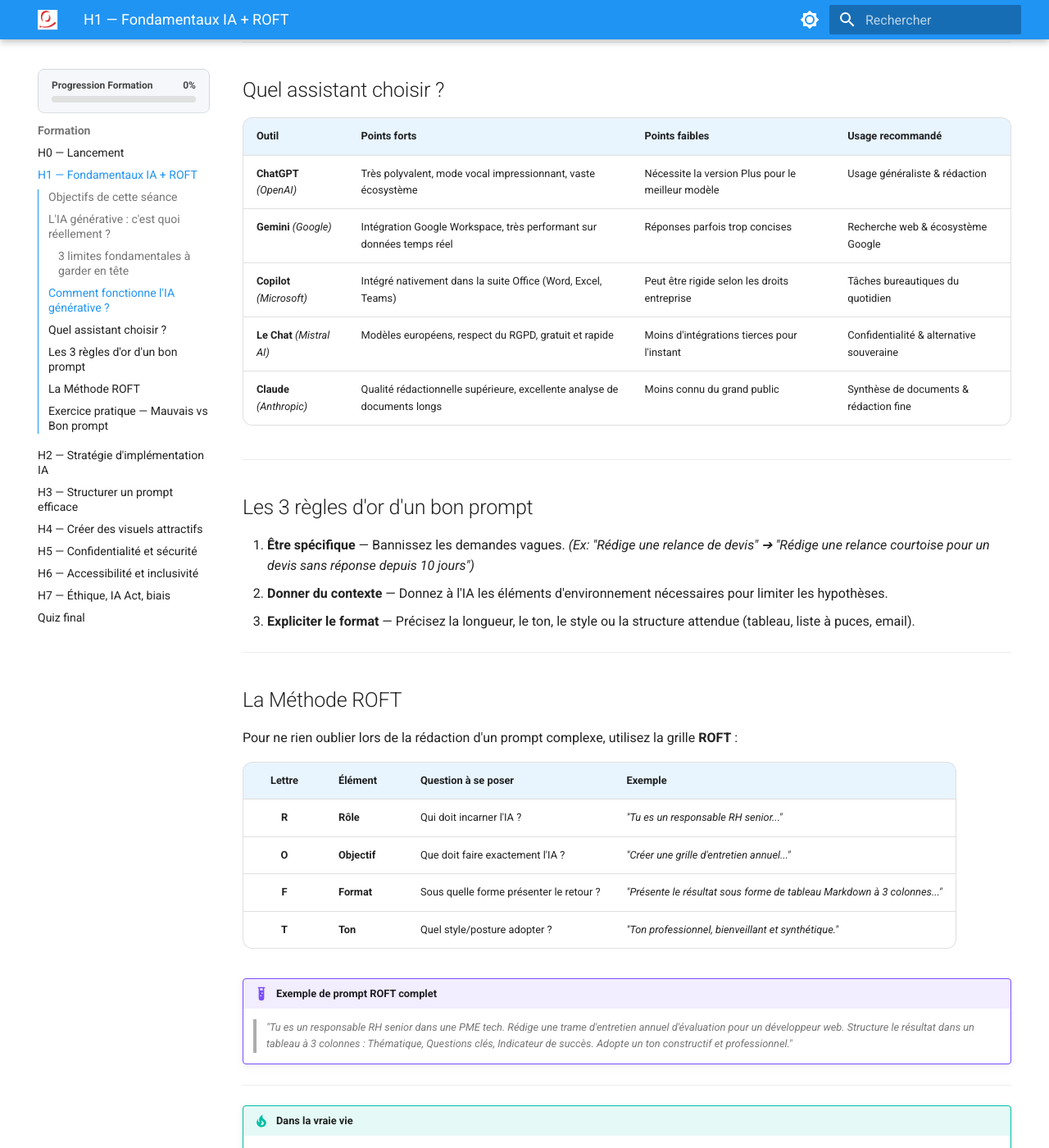
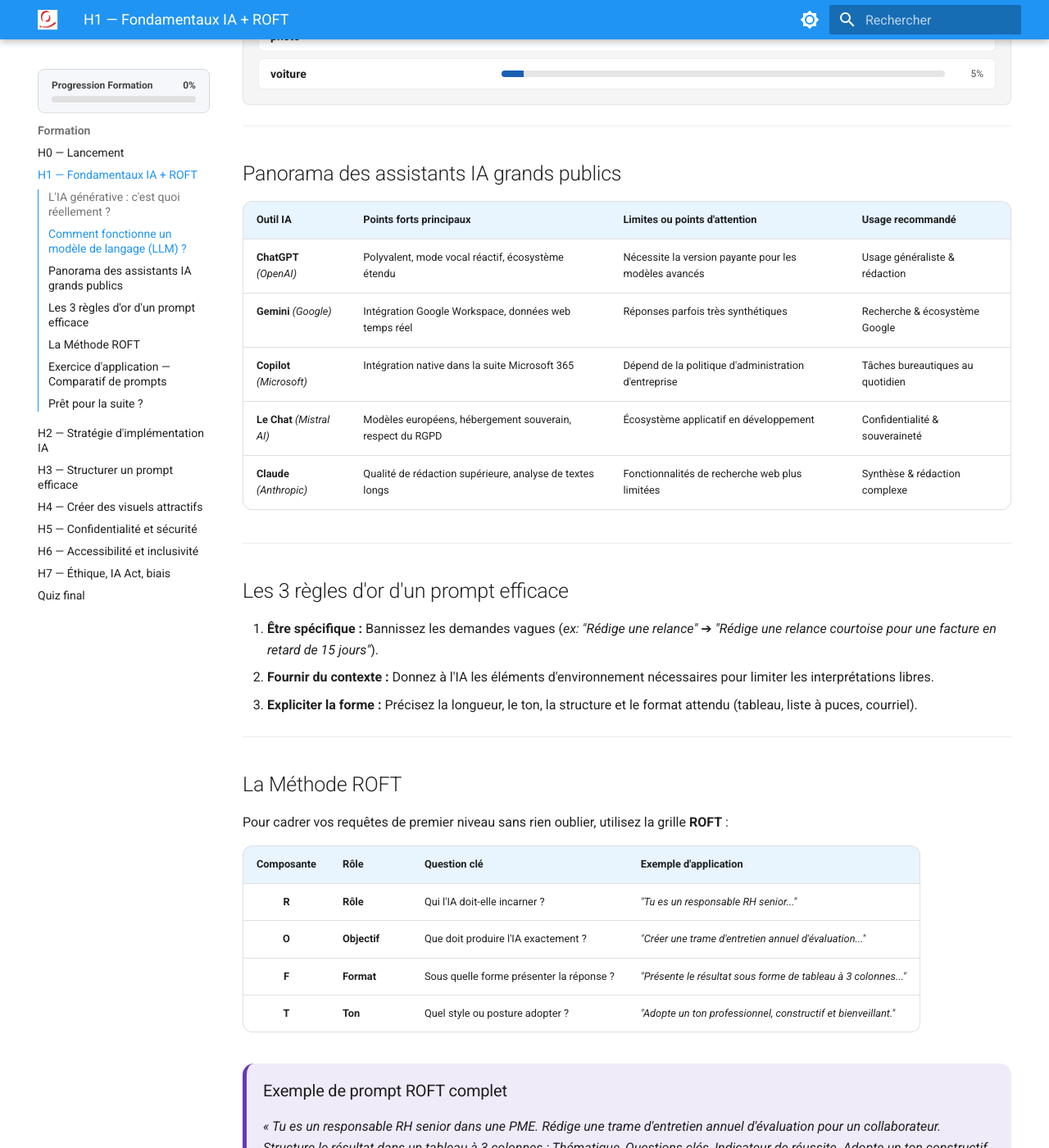
Before and after one commit to pierre-l-hue/wiki-formation-ia, an MkDocs documentation site: the page built from docs/formation/h1.md, in a window 1280 px wide and 1400 px high, scrolled down 1653 px. Shown: the whole window at 82% size. Built offline with MkDocs 1.6.1 and Material for MkDocs 9.7.7, drawn with Linux system fonts in a browser that asks for light colours; some of the changed text lies outside the part shown.

Commit message:
Revise H1 document with updated content and structure
Updated the content and structure of the H1 session document, including objectives, explanations of generative AI, and the ROFT method for prompt structuring.

````diff
--- a/docs/formation/h1.md
+++ b/docs/formation/h1.md
@@ -1,38 +1,47 @@
-# H1 — Fondamentaux IA + ROFT
+# H1 — Fondamentaux IA & Méthode ROFT
 
-## Objectifs de cette séance
+Cette première séance technique vous présente le fonctionnement réel des modèles d'intelligence artificielle générative et pose les bases de la structuration de prompts avec la méthode **ROFT**.
 
-- Comprendre ce qu'est l'IA générative : fonctionnement, limites et paysage des outils
-- Apprendre à structurer un prompt efficace de premier niveau
-- Maîtriser la méthode **ROFT** pour cadrer vos requêtes
-- Identifier votre projet fil rouge : un cas concret professionnel à traiter pendant la formation
+<div class="summary-box">
+  <h3>Objectifs de la séance</h3>
+  <ul>
+    <li>Comprendre ce qu'est l'IA générative : fonctionnement, limites et paysage des assistants</li>
+    <li>Apprendre à structurer un prompt efficace de premier niveau</li>
+    <li>Maîtriser la méthode <strong>ROFT</strong> pour cadrer vos requêtes quotidiennes</li>
+    <li>Identifier votre projet fil rouge : un cas concret professionnel à traiter tout au long du parcours</li>
+  </ul>
+</div>
 
 ---
 
 ## L'IA générative : c'est quoi réellement ?
 
-Une intelligence artificielle générative est un système d'apprentissage automatique entraîné sur des milliards de textes pour **prédire** et **générer** du contenu (texte, code, images) en réponse à vos consignes.
+Une intelligence artificielle générative est un système d'apprentissage automatique entraîné sur d'immenses corpus de texte pour **prédire** et **générer** du contenu (texte, code, structures) en réponse à vos consignes (*prompts*).
 
-1. Vous formulez une requête (*prompt*).
-2. L'IA analyse les mots et calcule la réponse la plus probable.
-3. Elle génère le texte mot après mot.
+```
+┌───────────────────────────┐      ┌───────────────────────────┐      ┌───────────────────────────┐
+│     1. Consigne (Prompt)  │ ───► │  2. Analyse & Statistiques │ ───► │   3. Génération mot à mot │
+│ Vous donnez du contexte   │      │ Calcul des probabilités   │      │ Production de la réponse  │
+└───────────────────────────┘      └───────────────────────────┘      └───────────────────────────┘
+```
 
-### 3 limites fondamentales à garder en tête
-
-- **Pas de vraie réflexion** — L'IA ne "pense" pas et n'a pas de conscience ; elle associe des patterns linguistiques et des statistiques.
-- **Risque d'hallucination** — Elle peut affirmer avec une assurance totale des faits complètement faux. **Toujours vérifier les données critiques.**
-- **Sensibilité aux consignes** — Si votre question est floue, sa réponse sera générique ou à côté de la plaque (*"Garbage in, garbage out"*).
+<div class="warning-practice-box">
+  <h3>Les 3 limites fondamentales à garder en tête</h3>
+  <ul>
+    <li><strong>Pas de vraie réflexion :</strong> L'IA ne "pense" pas et n'a pas de conscience ; elle associe des motifs linguistiques et des statistiques.</li>
+    <li><strong>Risque d'hallucination :</strong> Elle peut affirmer avec assurance des faits totalement inexacts. <em>Une vérification humaine reste indispensable.</em></li>
+    <li><strong>Sensibilité aux consignes :</strong> Si votre demande est floue, le résultat sera générique ou inadapté (principe du <em>"Garbage in, garbage out"</em>).</li>
+  </ul>
+</div>
 
 ---
 
-## Comment fonctionne l'IA générative ?
+## Comment fonctionne un modèle de langage (LLM) ?
 
-!!! note "Le concept clé : un T9 très avancé"
-    Imaginez le correcteur automatique de votre téléphone, mais entraîné sur l'ensemble de Wikipédia, des livres et du Web. L'IA n'invente rien au sens humain : elle **recombine** ce qu'elle a appris de façon pertinente selon votre contexte.
-
-1. **Entraînement** — Lecture de milliards de documents pour repérer la structure du langage et des concepts.
-2. **Contexte (Prompt)** — Analyse de votre demande et des contraintes fournies.
-3. **Prédiction** — Calcul statistique du mot le plus logique à placer à la suite du précédent.
+<div class="good-reflex-box">
+  <h3>Le concept clé : un T9 très avancé</h3>
+  <p>Imaginez le correcteur automatique de votre smartphone, mais entraîné sur l'ensemble du Web et de millions d'ouvrages. L'IA n'invente rien au sens humain : elle <strong>recombine</strong> des fragments appris de façon cohérente selon le contexte que vous lui fournissez.</p>
+</div>
 
 <!-- ==================================================== -->
 <!-- MINI-JEU : PRÉDICTION DU MOT (COMPATIBLE DARK MODE) -->
@@ -109,70 +118,77 @@
 
 ---
 
-## Quel assistant choisir ?
+## Panorama des assistants IA grands publics
 
-| Outil | Points forts | Points faibles | Usage recommandé |
-|---|---|---|---|
-| **ChatGPT** *(OpenAI)* | Très polyvalent, mode vocal impressionnant, vaste écosystème | Nécessite la version Plus pour le meilleur modèle | Usage généraliste & rédaction |
-| **Gemini** *(Google)* | Intégration Google Workspace, très performant sur données temps réel | Réponses parfois trop concises | Recherche web & écosystème Google |
-| **Copilot** *(Microsoft)* | Intégré nativement dans la suite Office (Word, Excel, Teams) | Peut être rigide selon les droits entreprise | Tâches bureautiques du quotidien |
-| **Le Chat** *(Mistral AI)* | Modèles européens, respect du RGPD, gratuit et rapide | Moins d'intégrations tierces pour l'instant | Confidentialité & alternative souveraine |
-| **Claude** *(Anthropic)* | Qualité rédactionnelle supérieure, excellente analyse de documents longs | Moins connu du grand public | Synthèse de documents & rédaction fine |
+| Outil IA | Points forts principaux | Limites ou points d'attention | Usage recommandé |
+| :--- | :--- | :--- | :--- |
+| **ChatGPT** *(OpenAI)* | Polyvalent, mode vocal réactif, écosystème étendu | Nécessite la version payante pour les modèles avancés | Usage généraliste & rédaction |
+| **Gemini** *(Google)* | Intégration Google Workspace, données web temps réel | Réponses parfois très synthétiques | Recherche & écosystème Google |
+| **Copilot** *(Microsoft)* | Intégration native dans la suite Microsoft 365 | Dépend de la politique d'administration d'entreprise | Tâches bureautiques au quotidien |
+| **Le Chat** *(Mistral AI)* | Modèles européens, hébergement souverain, respect du RGPD | Écosystème applicatif en développement | Confidentialité & souveraineté |
+| **Claude** *(Anthropic)* | Qualité de rédaction supérieure, analyse de textes longs | Fonctionnalités de recherche web plus limitées | Synthèse & rédaction complexe |
 
 ---
 
-## Les 3 règles d'or d'un bon prompt
+## Les 3 règles d'or d'un prompt efficace
 
-1. **Être spécifique** — Bannissez les demandes vagues. *(Ex: "Rédige une relance de devis" ➔ "Rédige une relance courtoise pour un devis sans réponse depuis 10 jours")*
-2. **Donner du contexte** — Donnez à l'IA les éléments d'environnement nécessaires pour limiter les hypothèses.
-3. **Expliciter le format** — Précisez la longueur, le ton, le style ou la structure attendue (tableau, liste à puces, email).
+1. **Être spécifique :** Bannissez les demandes vagues (*ex: "Rédige une relance"* ➔ *"Rédige une relance courtoise pour une facture en retard de 15 jours"*).
+2. **Fournir du contexte :** Donnez à l'IA les éléments d'environnement nécessaires pour limiter les interprétations libres.
+3. **Expliciter la forme :** Précisez la longueur, le ton, la structure et le format attendu (tableau, liste à puces, courriel).
 
 ---
 
 ## La Méthode ROFT
 
-Pour ne rien oublier lors de la rédaction d'un prompt complexe, utilisez la grille **ROFT** :
+Pour cadrer vos requêtes de premier niveau sans rien oublier, utilisez la grille **ROFT** :
 
-| Lettre | Élément | Question à se poser | Exemple |
-|:---:|---|---|---|
-| **R** | **Rôle** | Qui doit incarner l'IA ? | *"Tu es un responsable RH senior..."* |
-| **O** | **Objectif** | Que doit faire exactement l'IA ? | *"Créer une grille d'entretien annuel..."* |
-| **F** | **Format** | Sous quelle forme présenter le retour ? | *"Présente le résultat sous forme de tableau Markdown à 3 colonnes..."* |
-| **T** | **Ton** | Quel style/posture adopter ? | *"Ton professionnel, bienveillant et synthétique."* |
+| Composante | Rôle | Question clé | Exemple d'application |
+| :---: | :--- | :--- | :--- |
+| **R** | **Rôle** | Qui l'IA doit-elle incarner ? | *"Tu es un responsable RH senior..."* |
+| **O** | **Objectif** | Que doit produire l'IA exactement ? | *"Créer une trame d'entretien annuel d'évaluation..."* |
+| **F** | **Format** | Sous quelle forme présenter la réponse ? | *"Présente le résultat sous forme de tableau à 3 colonnes..."* |
+| **T** | **Ton** | Quel style ou posture adopter ? | *"Adopte un ton professionnel, constructif et bienveillant."* |
 
-!!! example "Exemple de prompt ROFT complet"
-    > *"Tu es un responsable RH senior dans une PME tech. Rédige une trame d'entretien annuel d'évaluation pour un développeur web. Structure le résultat dans un tableau à 3 colonnes : Thématique, Questions clés, Indicateur de succès. Adopte un ton constructif et professionnel."*
+<div class="summary-box">
+  <h3>Exemple de prompt ROFT complet</h3>
+  <p><em>« Tu es un responsable RH senior dans une PME. Rédige une trame d'entretien annuel d'évaluation pour un collaborateur. Structure le résultat dans un tableau à 3 colonnes : Thématique, Questions clés, Indicateur de réussite. Adopte un ton constructif, précis et professionnel. »</em></p>
+</div>
 
 ---
 
-!!! tip "Dans la vraie vie"
-    Ne demandez pas simplement à l’IA : “Fais-moi un mail”.
+## Exercice d'application — Comparatif de prompts
 
-    Donnez-lui au minimum :
+=== "Exemple 1 : Courriel professionnel"
+    | Prompt vrac (À éviter) | Prompt optimisé (Méthode ROFT) |
+    | :--- | :--- |
+    | *"Écris un email pour demander une augmentation."* | *"Incarne un consultant en cybersécurité. Rédige un courriel de 150 mots à mon manager pour solliciter un entretien relatif à ma rémunération, en valorisant l'obtention de ma certification récente et 3 ans d'ancienneté. Ton courtois et assertif."* |
 
-    - votre rôle ;
-    - l’objectif du message ;
-    - le destinataire ;
-    - le ton souhaité ;
-    - le format attendu.
+=== "Exemple 2 : Synthèse de document"
+    | Prompt vrac (À éviter) | Prompt optimisé (Méthode ROFT) |
+    | :--- | :--- |
+    | *"Résume cet article."* | *"Tu es un rédacteur spécialisé en économie. Résume le texte suivant sous forme de 5 points clés avec des puces. Niveau de lecture : grand public non-spécialiste."* |
 
-    Plus votre demande est claire, plus la réponse sera utile.
+=== "Exemple 3 : Facilitation d'atelier"
+    | Prompt vrac (À éviter) | Prompt optimisé (Méthode ROFT) |
+    | :--- | :--- |
+    | *"Donne-moi des idées d'ateliers."* | *"Tu es un facilitateur Agile. Génère 5 idées d'ateliers d'ice-breaker pour une équipe de 10 personnes qui ne se connaissent pas. Présente chaque idée avec : Durée, Matériel requis, Déroulé."* |
 
 ---
 
-## Exercice pratique — Mauvais vs Bon prompt
-
-| Prompt vrac (À éviter) | Prompt optimisé (Méthode ROFT) |
-|---|---|
-| *"Écris un email pour demander une augmentation."* | *"Incarne un consultant en cybersécurité. Rédige un email de 150 mots à mon manager pour solliciter un entretien d'augmentation, en mettant en avant l'obtention de ma certification CISSP et mes 3 ans d'ancienneté. Ton courtois et assertif."* |
-| *"Résume cet article."* | *"Tu es un journaliste économique. Résume le texte suivant sous forme de 5 points clés avec des puces (bullet points). Niveau de lecture : grand public."* |
-| *"Donne-moi des idées d'ateliers."* | *"Tu es un facilitateur Agile. Génère 5 idées d'ateliers d'ice-breaker pour une équipe de 10 personnes qui ne se connaissent pas. Présente chaque idée avec : Durée, Matériel, Déroulé."* |
+<div class="good-reflex-box">
+  <h3>À retenir</h3>
+  <ul>
+    <li>L'IA générative est un outil d'assistance fondé sur la prédiction statistique.</li>
+    <li>Le choix de l'assistant dépend du besoin métier, du niveau de confidentialité et des outils déjà utilisés.</li>
+    <li>La méthode <strong>ROFT</strong> permet de structurer rapidement un prompt clair et directement exploitable.</li>
+  </ul>
+</div>
 
 ---
 
-!!! success "Bilan de la séance H1"
-    - **Compréhension :** L'IA générative fonctionne par prédiction statistique (T9).
-    - **Outils :** Choix de l'assistant selon le contexte (ChatGPT, Gemini, Copilot, Le Chat).
-    - **Technique :** Structuration des requêtes grâce à la méthode **ROFT** (Rôle, Objectif, Format, Ton).
+## Prêt pour la suite ?
 
-**Prochaine étape (H2)** : [Définition de la stratégie d'implémentation IA & Exercice du Projet Fil Rouge →](h2.md)
+<div class="wiki-actions">
+  <a class="wiki-button primary" href="../h2/">Passer à la séance H2 — Stratégie d'implémentation IA</a>
+  <a class="wiki-button" href="../../evaluation-entree/">Revoir l'évaluation d'entrée</a>
+</div>
````
Also changed, not shown: other parts of docs/formation/h1.md (+1 -1 lines).
